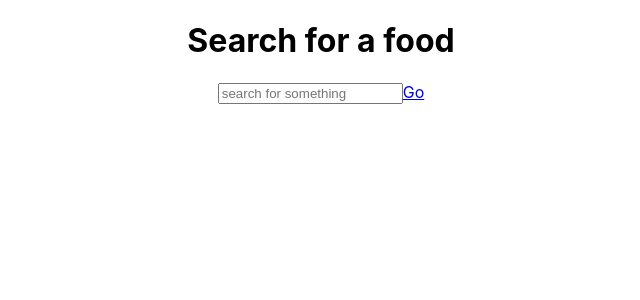
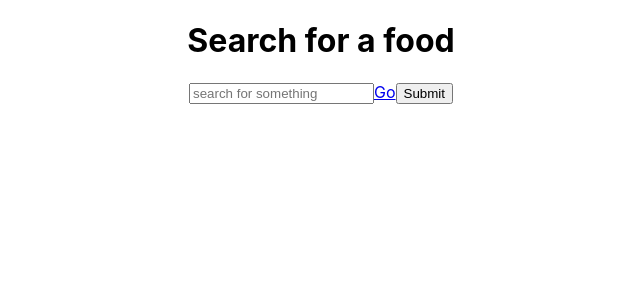
Before and after one commit to xiaomingfu/ModernReactBootcamp, a React (Create React App) app in the folder sec22_react_router_patterns/: page / in a window 1280 px wide. Shown: the top 300 px of the page, without its empty margins (319-959 px from the left). Built offline with nearby package versions, Linux system fonts and the light colour scheme.

Commit message:
redirect and this.props.history.push to redirect to some page

```diff
--- a/sec22_react_router_patterns/src/App.js
+++ b/sec22_react_router_patterns/src/App.js
@@ -11,7 +11,7 @@ class App extends Component {
   render() {
     return (
       <div className="App">
-        {/* <Switch> */}
+        <Switch>
           {/* Render can take more props and more explict */}
           {/* <Route exact path="/food/:name"
             render={(routeProps) => <Food name={routeProps} />} /> */}
@@ -22,13 +22,14 @@ class App extends Component {
 
           <Route exact path="/food/:foodName/drink/:drinkName"
             component={Meal} />
-        <Route exact path="/" render={() => <Search />} />
+          {/* <Route exact path="/" render={(routeProps) => <Search {...routeProps} />} /> */}
+          <Route exact path="/" component={Search} />
 
           {/* 404 page */}
-        {/* <Route render={() => <h1>PAGE NOT FOUND!</h1>} />
-        </Switch> */}
+          <Route render={() => <h1>PAGE NOT FOUND!</h1>} />
+        </Switch>
 
-      </div>
+      </div >
     );
   }
 }
--- a/sec22_react_router_patterns/src/Food.js
+++ b/sec22_react_router_patterns/src/Food.js
@@ -1,4 +1,5 @@
 import React, { Component } from 'react';
+import { Redirect } from 'react-router-dom';
 
 class Food extends Component {
 
@@ -7,9 +8,16 @@ class Food extends Component {
         const url = `https://source.unsplash.com/1600x900/?${foodName}`;
         return (
             <div>
-                <h1>I like eating {foodName}</h1>
-                <img src={url} alt={foodName} />
+                {/* regular expression to check if params has number or not  */}
+                {/\d/.test(foodName) ? <Redirect to="/notfound" /> :
+                    <div>
+                        <h1>I like eating {foodName}</h1>
+                        <img src={url} alt={foodName} />
+                    </div>
+                }
             </div>
+
+
         )
     }
 }
--- a/sec22_react_router_patterns/src/Search.js
+++ b/sec22_react_router_patterns/src/Search.js
@@ -6,9 +6,16 @@ class Search extends Component {
         super(props);
         this.state = { query: "" };
         this.handleChange = this.handleChange.bind(this);
+        this.handleClick = this.handleClick.bind(this);
     }
     handleChange(e) {
         this.setState({ query: e.target.value })
+    }
+    handleClick() {
+        //do something
+        console.log("SAVE YOUR FOOD TO DB!");
+        //redirect to somewhere else
+        this.props.history.push(`/food/${this.state.query}`)
     }
     render() {
         return (
@@ -22,6 +29,7 @@ class Search extends Component {
                 />
                 {/* Take to another route */}
                 <Link to={`/food/${this.state.query}`} >Go</Link>
+                <button onClick={this.handleClick}>Submit</button>
             </div>
         )
     }
```
Lines whose indentation alone changed are shown as unchanged.
